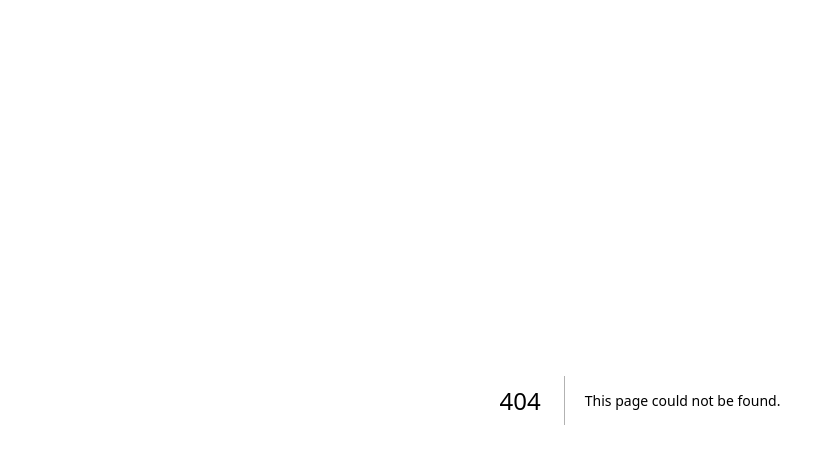
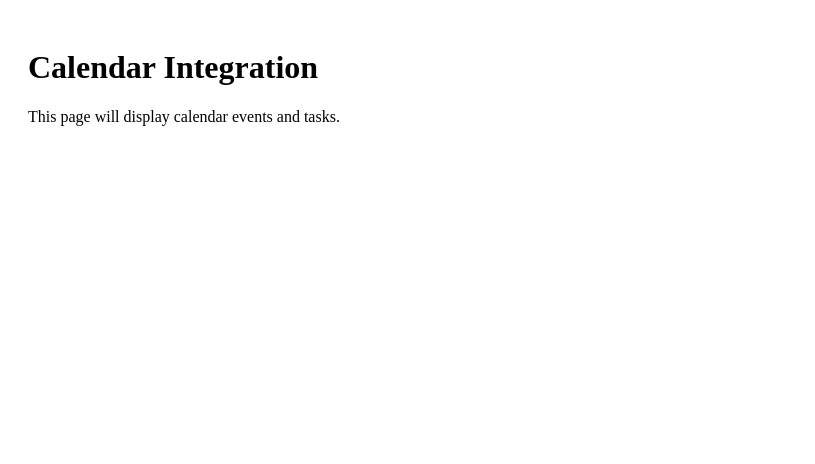
Before and after one commit to CastilloMuller/opticrm03, a Next.js app: page /calendar in a window 1280 px wide. Before the commit this address had no page. Shown: the top 464 px of the page, without its empty margins (0-815 px from the left). Built offline with nearby package versions, Linux system fonts and the light colour scheme.

Commit message:
Create calendar.js

```diff
--- /dev/null
+++ b/pages/calendar.js
@@ -0,0 +1,9 @@
+export default function Calendar() {
+  return (
+    <div style={{ padding: '20px' }}>
+      <h1>Calendar Integration</h1>
+      <p>This page will display calendar events and tasks.</p>
+      {/* Future: Implement interactive calendar with color coding */}
+    </div>
+  );
+}
```
